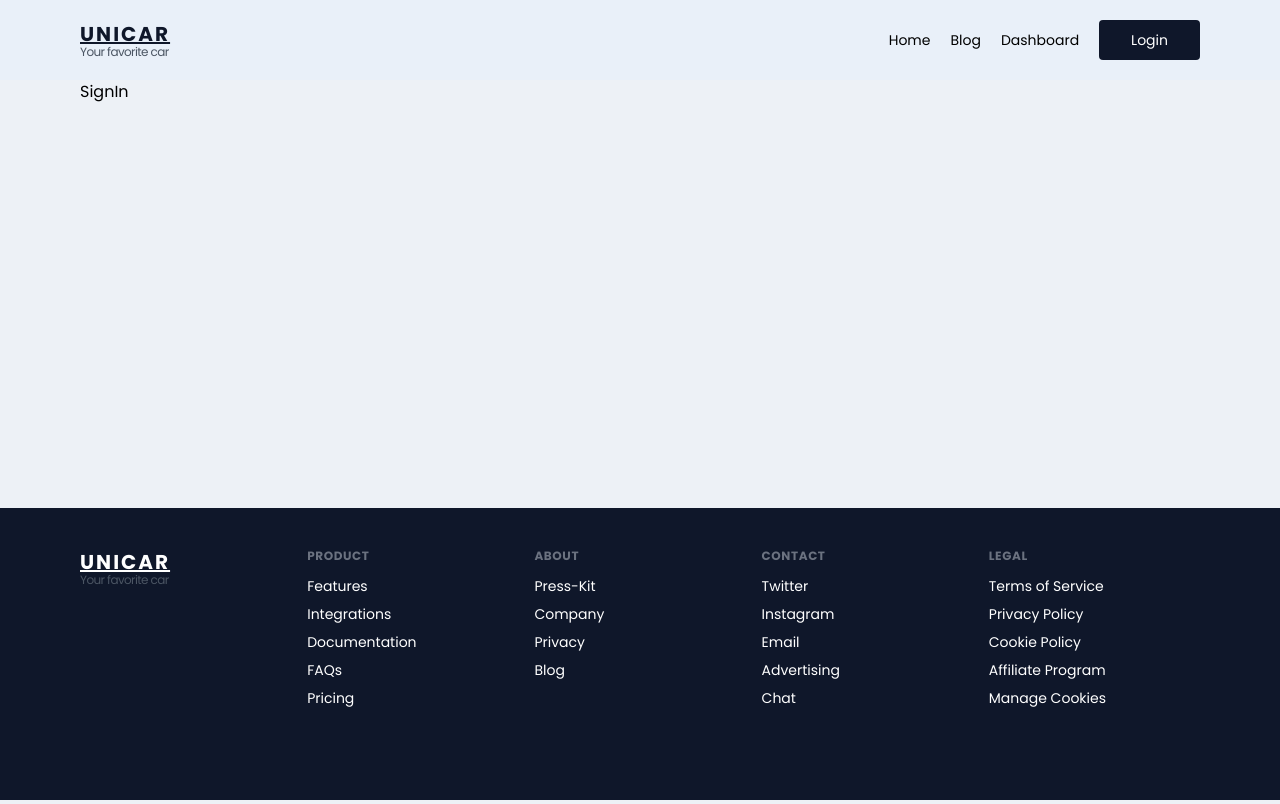
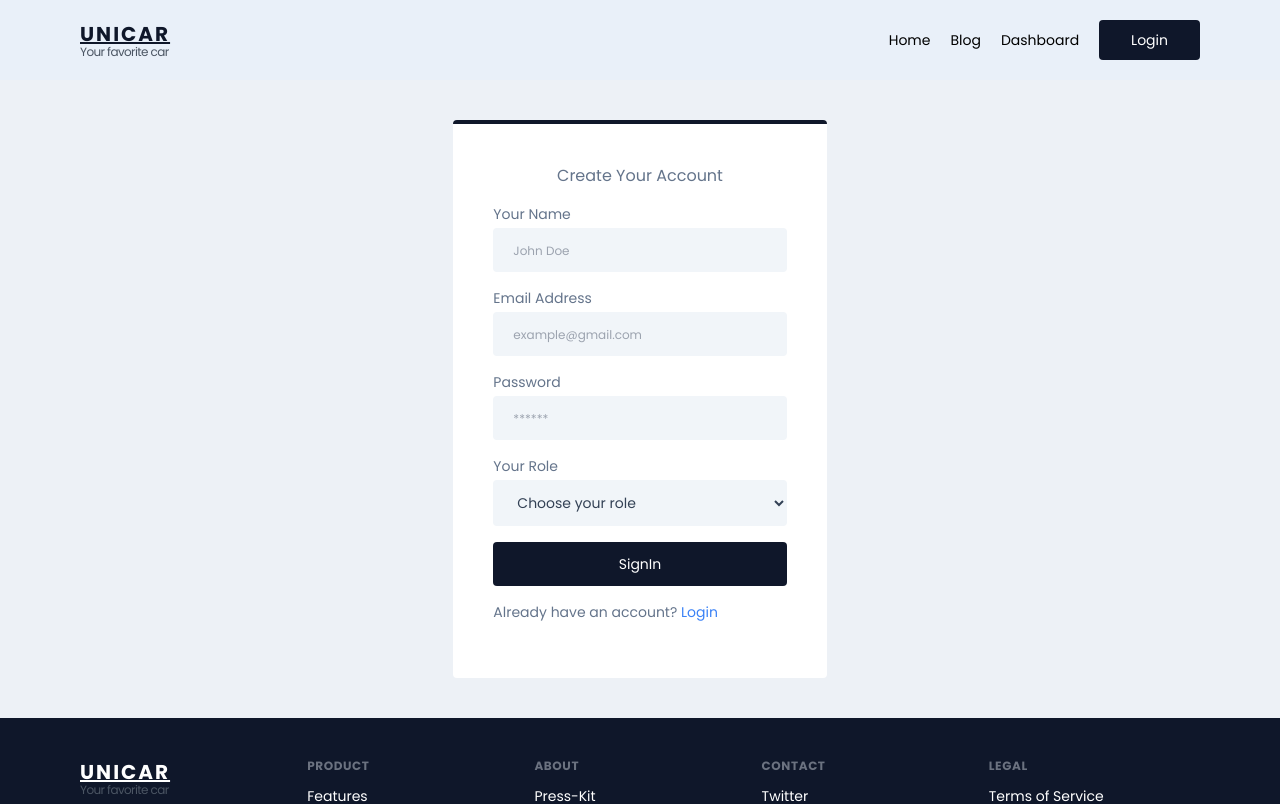
Before and after one commit to Arifulislam5577/unicar-client, a React (Create React App) app: page /signin in a window 1280 px wide. Shown: the top 804 px of the page. Built offline with nearby package versions, Linux system fonts and the light colour scheme.

Commit message:
signin and login page added

```diff
--- a/src/components/common/Header.js
+++ b/src/components/common/Header.js
@@ -32,9 +32,12 @@ const Header = () => {
               <Link to="/dashboard">Dashboard</Link>
             </li>
             <li>
-              <button className="bg-slate-900 hover:bg-slate-800 rounded py-2.5  px-8  text-white text-sm">
+              <Link
+                to="/login"
+                className="bg-slate-900 hover:bg-slate-800 rounded py-2.5  px-8  text-white text-sm"
+              >
                 Login
-              </button>
+              </Link>
             </li>
           </ul>
 
--- a/src/pages/Login/Login.js
+++ b/src/pages/Login/Login.js
@@ -1,9 +1,56 @@
 import React from "react";
+import { Link } from "react-router-dom";
 
 const Login = () => {
   return (
-    <section>
-      <div className="container">Login</div>
+    <section className="py-10">
+      <div className="container">
+        <div className="lg:w-2/6 md:w-3/5 bg-white p-10 mx-auto rounded border-t-4 border-t-slate-900">
+          <h1 className=" text-slate-500 text-center">Login To Your Account</h1>
+
+          <form>
+            <div className="my-4">
+              <p className="text-sm text-slate-500 mb-1">
+                <label htmlFor="email">Email Address</label>
+              </p>
+              <input
+                type="email"
+                className="bg-slate-100 w-full px-5 py-3 text-sm text-slate-700 focus:outline-none rounded placeholder:text-xs"
+                placeholder="example@gmail.com"
+              />
+            </div>
+            <div className="my-4">
+              <div className="flex items-center justify-between mb-1">
+                <p className="text-sm text-slate-500">
+                  <label htmlFor="email">Password</label>
+                </p>
+                <p className="text-sm text-slate-500">Forgot Password?</p>
+              </div>
+              <input
+                type="password"
+                className="bg-slate-100 w-full px-5 py-3 text-sm text-slate-700 focus:outline-none rounded placeholder:text-xs"
+                placeholder="******"
+              />
+            </div>
+            <div className="my-4">
+              <input
+                type="submit"
+                className="cursor-pointer text-white w-full px-5 py-3 text-sm  focus:outline-none rounded placeholder:text-xs bg-slate-900"
+                value="Login"
+              />
+            </div>
+
+            <div className="my-4">
+              <p className="text-sm text-slate-500">
+                Create a new account{" "}
+                <Link className="text-blue-500" to="/signin">
+                  Signin
+                </Link>
+              </p>
+            </div>
+          </form>
+        </div>
+      </div>
     </section>
   );
 };
--- a/src/pages/SignIn/SignIn.js
+++ b/src/pages/SignIn/SignIn.js
@@ -1,9 +1,79 @@
 import React from "react";
+import { Link } from "react-router-dom";
 
 const SignIn = () => {
   return (
-    <section>
-      <div className="container">SignIn</div>
+    <section className="py-10">
+      <div className="container">
+        <div className="lg:w-2/6 md:w-3/5 bg-white p-10 mx-auto rounded border-t-4 border-t-slate-900">
+          <h1 className=" text-slate-500 text-center">Create Your Account</h1>
+
+          <form>
+            <div className="my-4">
+              <p className="text-sm text-slate-500 mb-1">
+                <label htmlFor="email">Your Name</label>
+              </p>
+              <input
+                type="text"
+                className="bg-slate-100 w-full px-5 py-3 text-sm text-slate-700 focus:outline-none rounded placeholder:text-xs"
+                placeholder="John Doe"
+              />
+            </div>
+            <div className="my-4">
+              <p className="text-sm text-slate-500 mb-1">
+                <label htmlFor="email">Email Address</label>
+              </p>
+              <input
+                type="email"
+                className="bg-slate-100 w-full px-5 py-3 text-sm text-slate-700 focus:outline-none rounded placeholder:text-xs"
+                placeholder="example@gmail.com"
+              />
+            </div>
+            <div className="my-4">
+              <div className="flex items-center justify-between mb-1">
+                <p className="text-sm text-slate-500">
+                  <label htmlFor="email">Password</label>
+                </p>
+              </div>
+              <input
+                type="password"
+                className="bg-slate-100 w-full px-5 py-3 text-sm text-slate-700 focus:outline-none rounded placeholder:text-xs"
+                placeholder="******"
+              />
+            </div>
+            <div className="my-4">
+              <div className="flex items-center justify-between mb-1">
+                <p className="text-sm text-slate-500">
+                  <label htmlFor="email">Your Role</label>
+                </p>
+              </div>
+              <select
+                id="countries"
+                className="bg-slate-100 w-full px-5 py-3 text-sm text-slate-700 focus:outline-none rounded placeholder:text-xs"
+              >
+                <option selected>Choose your role</option>
+                <option value="buyer">Buyer</option>
+                <option value="seller">Seller</option>
+              </select>
+            </div>
+            <div className="my-4">
+              <input
+                type="submit"
+                className="cursor-pointer text-white w-full px-5 py-3 text-sm  focus:outline-none rounded placeholder:text-xs bg-slate-900"
+                value="SignIn"
+              />
+            </div>
+            <div className="my-4">
+              <p className="text-sm text-slate-500">
+                Already have an account?{" "}
+                <Link className="text-blue-500" to="/login">
+                  Login
+                </Link>
+              </p>
+            </div>
+          </form>
+        </div>
+      </div>
     </section>
   );
 };
```
